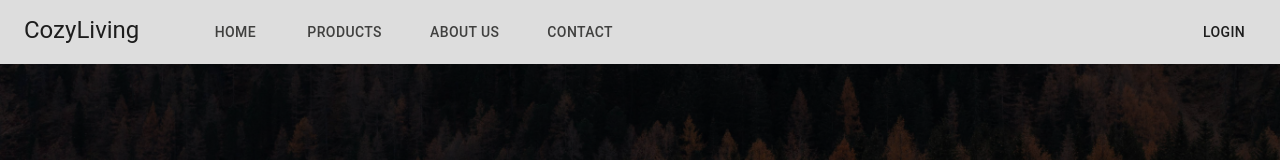
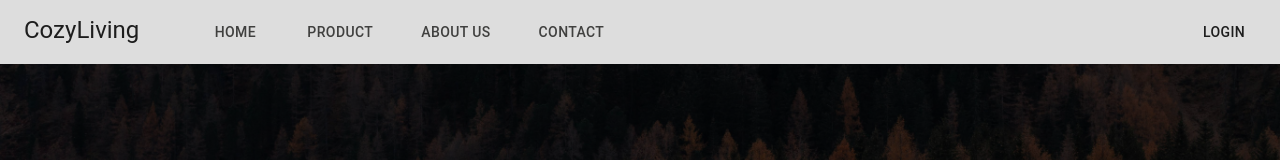
Before and after one commit to Nguyen-Thuc-Nguyen/HousingProject, a React (Create React App) app: page / in a window 1280 px wide. Shown: the top 160 px of the page. Built offline with nearby package versions, Linux system fonts and the light colour scheme.

Commit message:
Dropdown menu

```diff
--- a/src/components/HomePage.js
+++ b/src/components/HomePage.js
@@ -6,7 +6,6 @@
 import carousel_2 from '../data/img/carousel2.jpg'
 import carousel_3 from '../data/img/carousel3.jpg'
 import carousel_4 from '../data/img/carousel4.jpg'
-import { theme } from '../theme/MyTheme';
 import { Link } from 'react-router-dom';
 
 export default function HomePage() {
--- a/src/components/Navbar.js
+++ b/src/components/Navbar.js
@@ -1,5 +1,5 @@
-import { AppBar, Box, Button, Toolbar, Typography } from '@mui/material'
-import React from 'react'
+import { AppBar, Box, Button, Menu, MenuItem, Toolbar, Typography } from '@mui/material'
+import React, { useState } from 'react'
 
 import { Link } from 'react-router-dom';
 import { theme } from '../theme/MyTheme';
@@ -7,6 +7,16 @@
 
 
 export default function Navbar() {
+    const [anchorEl, setAnchorEl] = useState(null);
+    const open = Boolean(anchorEl);
+
+    const handleHover = (event) => {
+        setAnchorEl(event.currentTarget);
+    };
+
+    const handleClose = () => {
+        setAnchorEl(null);
+    };
     return (
         <Box sx={{ flexGrow: 1 }}>
             <AppBar position="static">
@@ -17,7 +27,31 @@
                         </Typography>
 
                         <Button sx={{ marginLeft: 8 }} color="inherit"><Link style={{ textDecoration: "none", color: theme.palette.text.primary }} to="/">Home</Link></Button>
-                        <Button sx={{ marginLeft: 4 }} color="inherit"><Link style={{ textDecoration: "none", color: theme.palette.text.primary }} to="/">Products</Link></Button>
+                        <Button
+                            sx={{ marginLeft: 4, color: theme.palette.text.primary }}
+                            color="inherit"
+                            id="basic-button"
+                            aria-controls={open ? 'basic-menu' : undefined}
+                            aria-haspopup="true"
+                            aria-expanded={open ? 'true' : undefined}
+                            onMouseEnter={handleHover}
+                        >
+                            Product
+                        </Button>
+                        <Menu
+                            id="basic-menu"
+                            anchorEl={anchorEl}
+                            open={open}
+                            onClose={handleClose}
+                            MenuListProps={{
+                                'aria-labelledby': 'basic-button',
+                            }}
+                        >
+                            <MenuItem onClick={handleClose}>Sofas</MenuItem>
+                            <MenuItem onClick={handleClose}>Living Room</MenuItem>
+                            <MenuItem onClick={handleClose}>Dining Room</MenuItem>
+                            <MenuItem onClick={handleClose}>Bedroom</MenuItem>
+                        </Menu>
                         <Button sx={{ marginLeft: 4 }} color="inherit"><Link style={{ textDecoration: "none", color: theme.palette.text.primary }} to="/">About Us</Link></Button>
                         <Button sx={{ marginLeft: 4 }} color="inherit"><Link style={{ textDecoration: "none", color: theme.palette.text.primary }} to="/">Contact</Link></Button>
 
@@ -25,6 +59,6 @@
                     <Button color="inherit">Login</Button>
                 </Toolbar>
             </AppBar>
-        </Box>
+        </Box >
     )
 }
```
